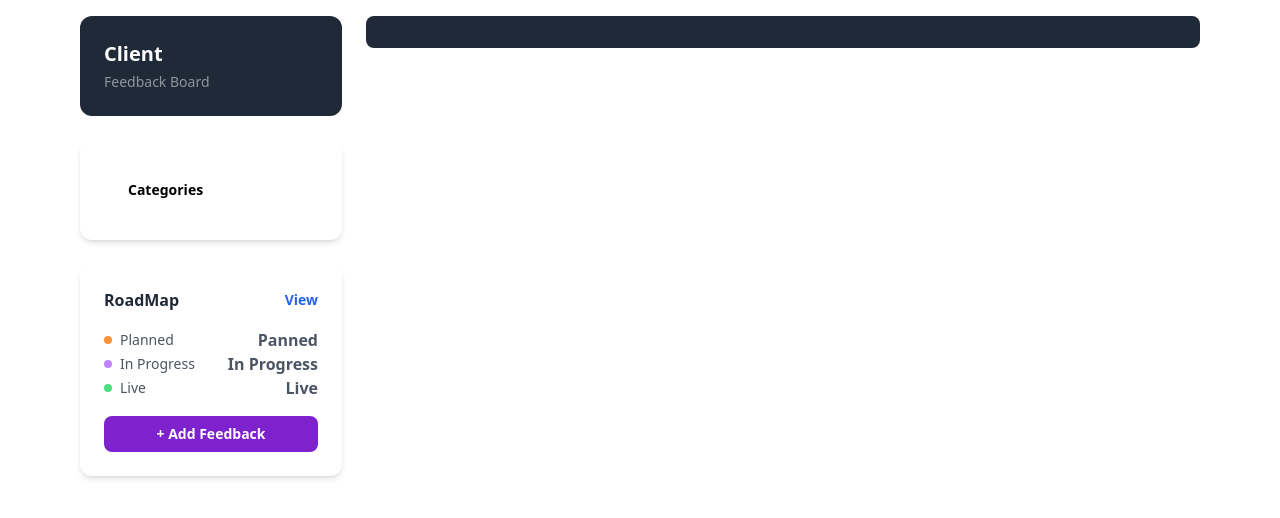
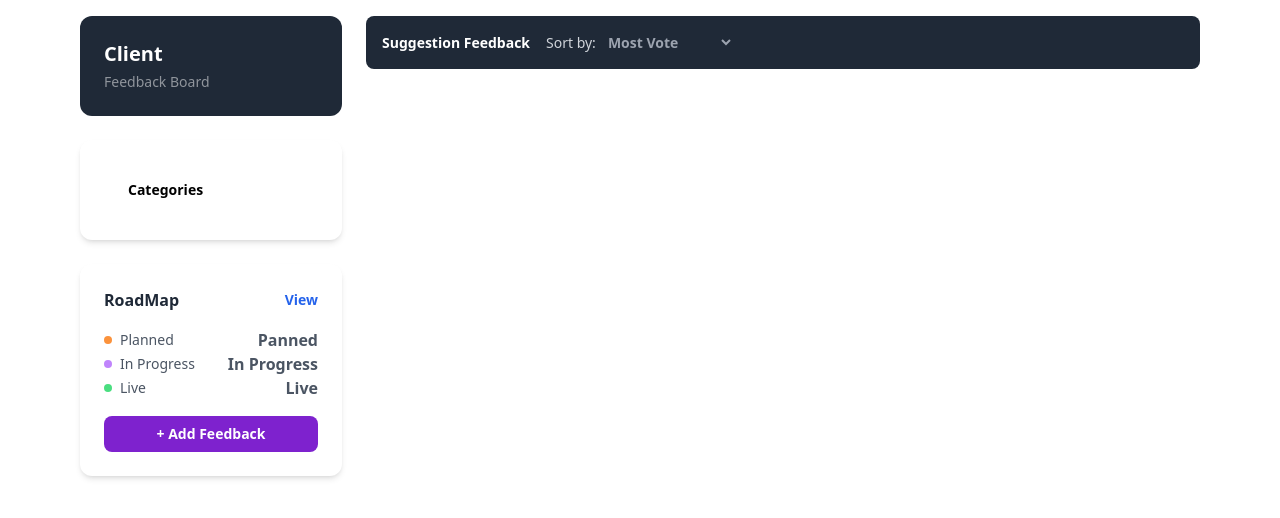
Before and after one commit to Ssharma0355/react-redux-taskmanager, a React (Create React App) app: page / in a window 1280 px wide. Shown: the top 518 px of the page. Built offline with nearby package versions, Linux system fonts and the light colour scheme.

Commit message:
nav done

```diff
--- a/src/pages/HomePage.jsx
+++ b/src/pages/HomePage.jsx
@@ -8,10 +8,19 @@ const HomePage = () => {
             <SideBar />
             <div className='lg:col-span-3 space-y-6'>
               <div className='bg-gray-800 rounded-lg p-4 flex flex-col sm:flex-row items-start sm:item-center justify-between gap-4'>
-
-
+               <div className='flex items-center gap-4 flex-wrap'>
+                <span className='text-sm text-white font-semibold'>Suggestion Feedback</span>
+                <div className='flex items-center gap-2'>
+                  <span className='text-gray-300 text-sm'>Sort by:</span>
+                  <select name="" id="" className='bg-transparent text-gray-400 font-semibold text-sm border-none outline-none cursor-pointer'>
+                  <option value="Most Vote">Most Vote</option>
+                  <option value="Least Vote">Least Vote</option>
+                  <option value="Most Comment">Most Comment</option>
+                  <option value="Least Comment">Least Comment</option>
+                  </select>
+                </div>
+               </div>
               </div>
-
             </div>
         </div>
     </div>
```
